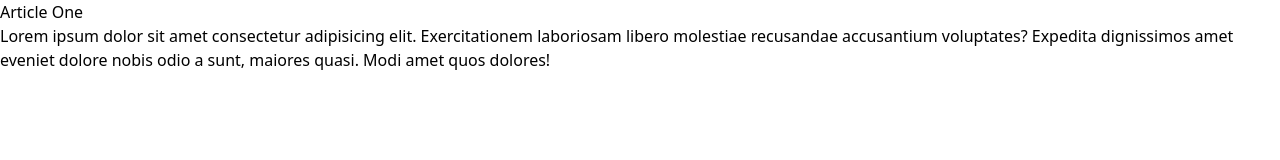
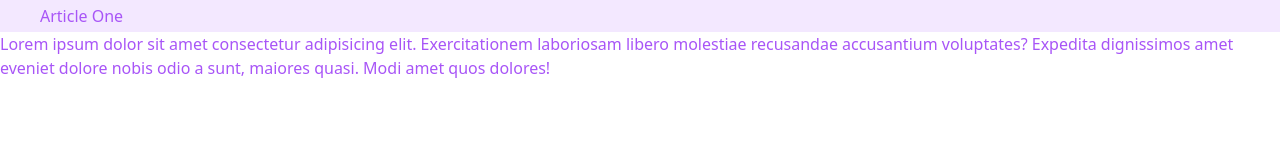
Before and after one commit to VikasSuthar007/Tailwind_1, a plain HTML site: page tailwind-sandbox/tailwind-sandbox-starter/03-container-spacing/index.html in a window 1280 px wide. Drawn offline with nearby package versions, Linux system fonts and the light colour scheme.

Commit message:
commiting after few days

```diff
--- a/tailwind-sandbox/tailwind-sandbox-starter/03-container-spacing/index.html
+++ b/tailwind-sandbox/tailwind-sandbox-starter/03-container-spacing/index.html
@@ -7,12 +7,12 @@
     <script src="https://cdn.tailwindcss.com"></script>
     <title>Container & Spacing</title>
   </head>
-  <body>
+  <body class="container mx-auto">
     <!-- Container -->
     <div>
       <article>
-        <h3>Article One</h3>
-        <p>
+        <h3 class="bg-purple-100 text-purple-500 font-medium p-1 px-10">Article One</h3>
+        <p class="text-purple-500">
           Lorem ipsum dolor sit amet consectetur adipisicing elit.
           Exercitationem laboriosam libero molestiae recusandae accusantium
           voluptates? Expedita dignissimos amet eveniet dolore nobis odio a
```
Also changed, not shown: tailwind-sandbox/tailwind-sandbox-starter/02-colors/index.html (+1 -1 lines).
